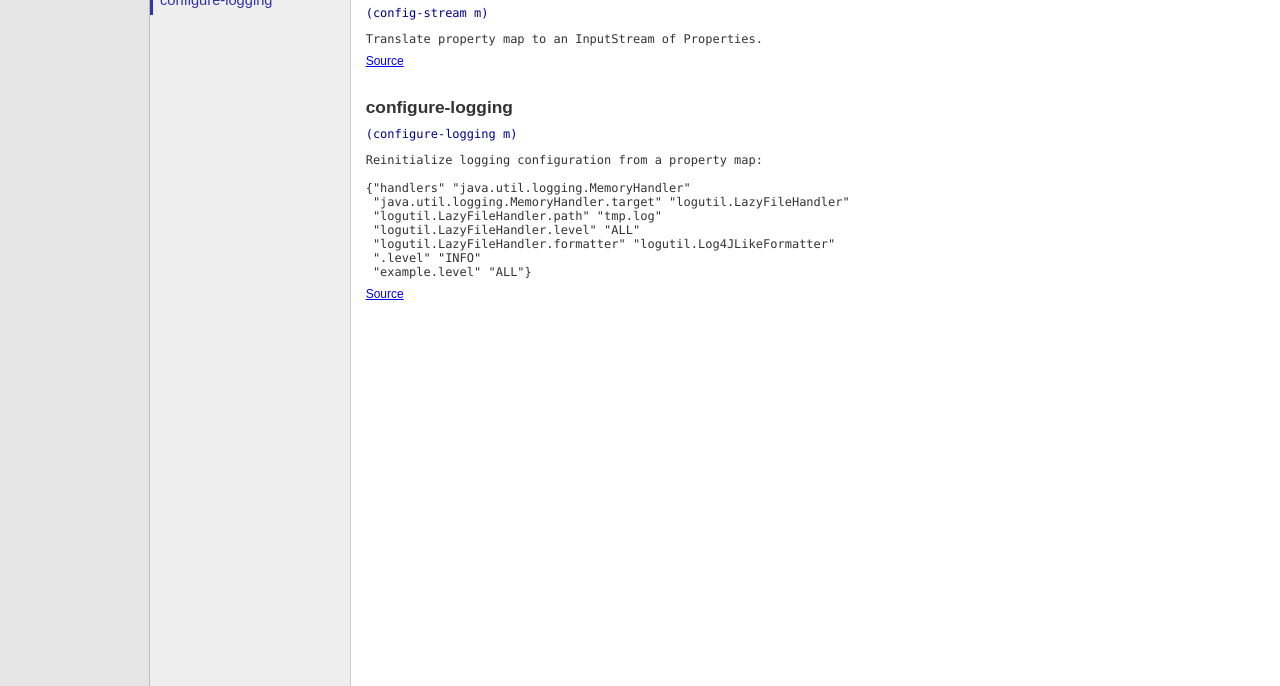
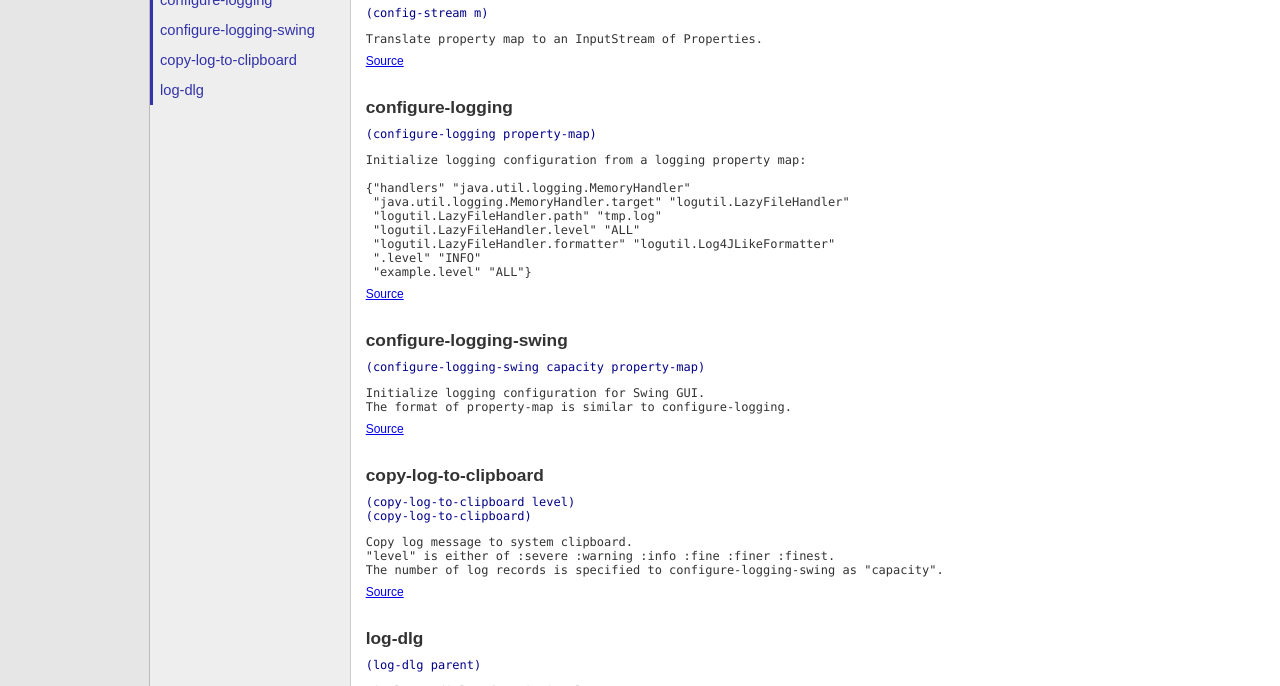
Before and after one commit to sgr/logutil, a plain HTML site: page logutil.html in a window 1280 px wide. Shown: the part 114-800 px from the top of the page. Drawn offline with Linux system fonts and the light colour scheme.

Commit message:
updated to 0.3.0-ALPHA

```diff
--- a/logutil.html
+++ b/logutil.html
@@ -1,6 +1,6 @@
 <!DOCTYPE html>
-<html><head><link href="css/default.css" rel="stylesheet" type="text/css"><script src="js/jquery.min.js" type="text/javascript"></script><script src="js/page_effects.js" type="text/javascript"></script><title>logutil documentation</title></head><body><div id="header"><h2>Generated by <a href="https://github.com/weavejester/codox">Codox</a></h2><h1><a href="index.html">Logutil 0.2.2 API documentation</a></h1></div><div class="sidebar" id="namespaces"><h3><span>Namespaces</span></h3><ul><li class="current"><a href="logutil.html"><span>logutil</span></a></li></ul></div><div class="sidebar" id="vars"><h3>Public Vars</h3><ul><li><a href="logutil.html#var-config-stream"><span>config-stream</span></a></li><li><a href="logutil.html#var-configure-logging"><span>configure-logging</span></a></li></ul></div><div class="namespace-docs" id="content"><h2>logutil documentation</h2><pre class="doc"></pre><div class="public" id="var-config-stream"><h3>config-stream</h3><div class="usage"><code>(config-stream m)</code></div><pre class="doc">Translate property map to an InputStream of Properties.
-</pre><div class="src-link"><a href="https://github.com/sgr/logutil/blob/master/src/logutil.clj#L9">Source</a></div></div><div class="public" id="var-configure-logging"><h3>configure-logging</h3><div class="usage"><code>(configure-logging m)</code></div><pre class="doc">Reinitialize logging configuration from a property map:
+<html><head><link href="css/default.css" rel="stylesheet" type="text/css"><script src="js/jquery.min.js" type="text/javascript"></script><script src="js/page_effects.js" type="text/javascript"></script><title>logutil documentation</title></head><body><div id="header"><h2>Generated by <a href="https://github.com/weavejester/codox">Codox</a></h2><h1><a href="index.html">Logutil 0.3.0-ALPHA API documentation</a></h1></div><div class="sidebar" id="namespaces"><h3><span>Namespaces</span></h3><ul><li class="current"><a href="logutil.html"><span>logutil</span></a></li></ul></div><div class="sidebar" id="vars"><h3>Public Vars</h3><ul><li><a href="logutil.html#var-config-stream"><span>config-stream</span></a></li><li><a href="logutil.html#var-configure-logging"><span>configure-logging</span></a></li><li><a href="logutil.html#var-configure-logging-swing"><span>configure-logging-swing</span></a></li><li><a href="logutil.html#var-copy-log-to-clipboard"><span>copy-log-to-clipboard</span></a></li><li><a href="logutil.html#var-log-dlg"><span>log-dlg</span></a></li></ul></div><div class="namespace-docs" id="content"><h2>logutil documentation</h2><pre class="doc"></pre><div class="public" id="var-config-stream"><h3>config-stream</h3><div class="usage"><code>(config-stream m)</code></div><pre class="doc">Translate property map to an InputStream of Properties.
+</pre><div class="src-link"><a href="https://github.com/sgr/logutil/blob/master/src/main/clojure/logutil.clj#L23">Source</a></div></div><div class="public" id="var-configure-logging"><h3>configure-logging</h3><div class="usage"><code>(configure-logging property-map)</code></div><pre class="doc">Initialize logging configuration from a logging property map:
 
 {&quot;handlers&quot; &quot;java.util.logging.MemoryHandler&quot;
  &quot;java.util.logging.MemoryHandler.target&quot; &quot;logutil.LazyFileHandler&quot;
@@ -8,4 +8,9 @@
  &quot;logutil.LazyFileHandler.level&quot; &quot;ALL&quot;
  &quot;logutil.LazyFileHandler.formatter&quot; &quot;logutil.Log4JLikeFormatter&quot;
  &quot;.level&quot; &quot;INFO&quot;
- &quot;example.level&quot; &quot;ALL&quot;}</pre><div class="src-link"><a href="https://github.com/sgr/logutil/blob/master/src/logutil.clj#L18">Source</a></div></div></div></body></html>
+ &quot;example.level&quot; &quot;ALL&quot;}</pre><div class="src-link"><a href="https://github.com/sgr/logutil/blob/master/src/main/clojure/logutil.clj#L32">Source</a></div></div><div class="public" id="var-configure-logging-swing"><h3>configure-logging-swing</h3><div class="usage"><code>(configure-logging-swing capacity property-map)</code></div><pre class="doc">Initialize logging configuration for Swing GUI.
+The format of property-map is similar to configure-logging.</pre><div class="src-link"><a href="https://github.com/sgr/logutil/blob/master/src/main/clojure/logutil.clj#L63">Source</a></div></div><div class="public" id="var-copy-log-to-clipboard"><h3>copy-log-to-clipboard</h3><div class="usage"><code>(copy-log-to-clipboard level)</code><code>(copy-log-to-clipboard)</code></div><pre class="doc">Copy log message to system clipboard.
+&quot;level&quot; is either of :severe :warning :info :fine :finer :finest.
+The number of log records is specified to configure-logging-swing as &quot;capacity&quot;.</pre><div class="src-link"><a href="https://github.com/sgr/logutil/blob/master/src/main/clojure/logutil.clj#L85">Source</a></div></div><div class="public" id="var-log-dlg"><h3>log-dlg</h3><div class="usage"><code>(log-dlg parent)</code></div><pre class="doc">Display a dialog for viewing logs.
+&quot;parent&quot; is a parent frame.
+Call &quot;configure-logging-swing&quot; before calling this function.</pre><div class="src-link"><a href="https://github.com/sgr/logutil/blob/master/src/main/clojure/logutil.clj#L153">Source</a></div></div></div></body></html>
```
Also changed, not shown: index.html (+1 -1 lines).
